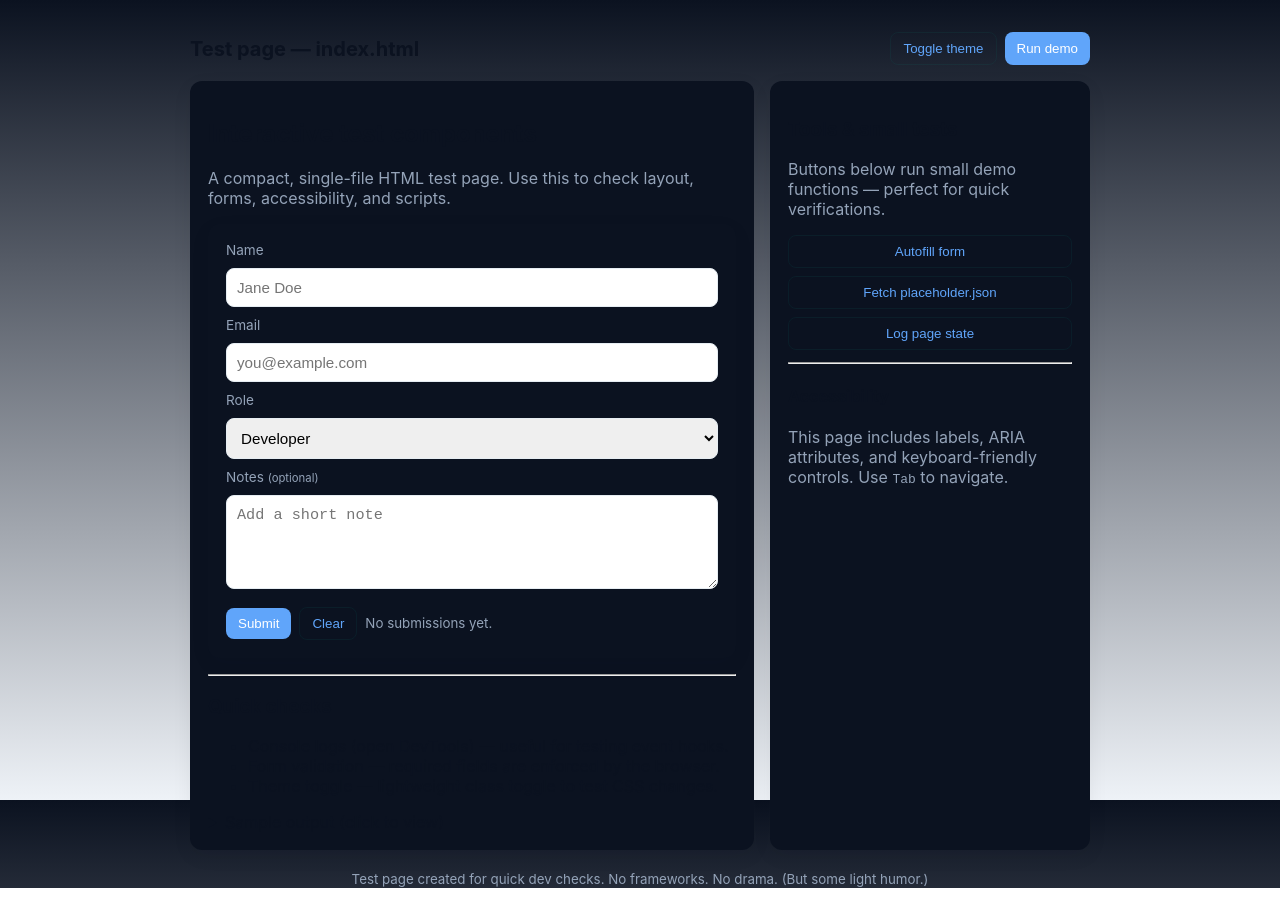
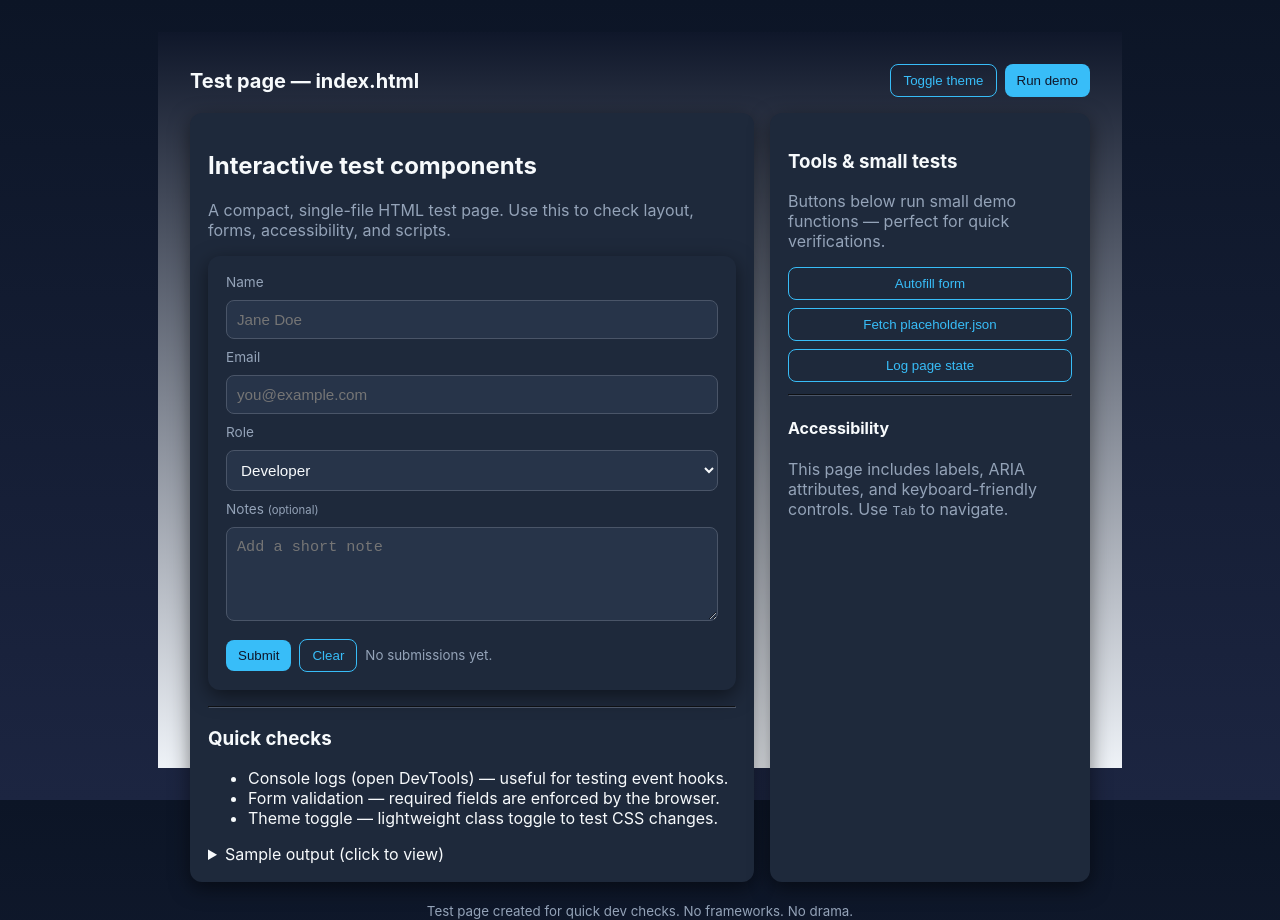
Before and after one commit to Uttam1916/git-train, a plain HTML site: page index.html in a window 1280 px wide. Both pictures are taken after a click on the button "Toggle theme". Before the commit the page ends 888 px from the top, so only its background shows below. Drawn offline with Linux system fonts and the light colour scheme.

Commit message:
fix: dark mode text

```diff
--- a/index.html
+++ b/index.html
@@ -6,34 +6,71 @@
   <title>Test Page — index.html</title>
   <meta name="description" content="Simple, self-contained test page for development and demoing HTML/CSS/JS." />
 
-  <!-- Basic styling kept inline so this is a single-file test page -->
   <style>
     :root{
-      --bg:#f7fafc; --card:#ffffff; --muted:#6b7280; --accent:#0f766e;
-      --maxw:900px; --radius:12px; --pad:18px;
+      --bg:#f7fafc;
+      --card:#ffffff;
+      --muted:#6b7280;
+      --accent:#0f766e;
+      --text:#0b1220;
+      --maxw:900px;
+      --radius:12px;
+      --pad:18px;
     }
+
+    body, html{
+      height:100%;
+      margin:0;
+      padding:32px;
+      font-family:Inter, system-ui, -apple-system, 'Segoe UI', Roboto, 'Helvetica Neue', Arial;
+      display:flex;
+      align-items:flex-start;
+      justify-content:center;
+      background: linear-gradient(180deg, var(--bg), #eef2f7);
+      color: var(--text);
+    }
+
     *{box-sizing:border-box}
-    html,body{height:100%}
-    body{
-      margin:0;padding:32px; font-family:Inter, system-ui, -apple-system, 'Segoe UI', Roboto, 'Helvetica Neue', Arial;
-      background:linear-gradient(180deg,var(--bg),#eef2f7); color:#0b1220;
-      display:flex; align-items:flex-start; justify-content:center;
-    }
-    .wrap{width:100%;max-width:var(--maxw)}
+
+    .wrap{width:100%; max-width:var(--maxw)}
     header{display:flex;align-items:center;justify-content:space-between;margin-bottom:16px}
     header h1{font-size:1.25rem;margin:0}
     .grid{display:grid;grid-template-columns:1fr 320px;gap:16px}
 
-    .card{background:var(--card);border-radius:var(--radius);box-shadow:0 6px 20px rgba(8,15,30,0.06);padding:var(--pad)}
+    .card{
+      background:var(--card);
+      border-radius:var(--radius);
+      box-shadow:0 6px 20px rgba(8,15,30,0.06);
+      padding:var(--pad);
+      color: var(--text);
+    }
 
     .controls{display:flex;gap:8px;flex-wrap:wrap}
-    button{cursor:pointer;border:0;padding:8px 12px;border-radius:8px;background:var(--accent);color:white}
-    button.ghost{background:transparent;color:var(--accent);border:1px solid rgba(15,118,110,0.12)}
+    button{
+      cursor:pointer;
+      border:0;
+      padding:8px 12px;
+      border-radius:8px;
+      background:var(--accent);
+      color:white;
+      transition: background 0.2s, color 0.2s;
+    }
+    button:hover{opacity:0.85}
+    button.ghost{
+      background:transparent;
+      color:var(--accent);
+      border:1px solid rgba(15,118,110,0.2);
+    }
 
     form{display:flex;flex-direction:column;gap:10px}
     label{font-size:0.85rem;color:var(--muted)}
     input[type=text], input[type=email], textarea, select{
-      padding:10px;border-radius:8px;border:1px solid #e6edf2;font-size:0.95rem
+      padding:10px;
+      border-radius:8px;
+      border:1px solid #e6edf2;
+      font-size:0.95rem;
+      background:white;
+      color:var(--text);
     }
     small{color:var(--muted)}
 
@@ -43,8 +80,42 @@
     }
 
     /* small utilities */
-    pre{overflow:auto;padding:10px;border-radius:8px;background:#0b12205c;color:#fff}
+    pre{
+      overflow:auto;
+      padding:10px;
+      border-radius:8px;
+      background:#0b12205c;
+      color:#fff;
+    }
     .muted{color:var(--muted)}
+
+    /* Dark mode */
+    .dark{
+      --bg:#0f172a;
+      --card:#1e293b;
+      --muted:#94a3b8;
+      --accent:#38bdf8;
+      --text:#f7fafc;
+      color: var(--text);
+      background: linear-gradient(180deg, #0c1526, #1c2541);
+    }
+
+    .dark .card{
+      box-shadow: 0 6px 20px rgba(0,0,0,0.5);
+      background: var(--card);
+      color: var(--text);
+    }
+
+    .dark input, .dark select, .dark textarea{
+      background:#273449;
+      color:#f7fafc;
+      border:1px solid #4a5568;
+    }
+
+    .dark button{background:var(--accent); color:#0f172a;}
+    .dark button.ghost{background:transparent; border:1px solid #38bdf8; color:#38bdf8;}
+    .dark hr{border-color:#4a5568;}
+    .dark small{color:#94a3b8;}
   </style>
 </head>
 <body>
@@ -58,7 +129,6 @@
     </header>
 
     <main class="grid">
-      <!-- Main interactive area -->
       <section class="card" aria-labelledby="main-title">
         <h2 id="main-title">Interactive test components</h2>
         <p class="muted">A compact, single-file HTML test page. Use this to check layout, forms, accessibility, and scripts.</p>
@@ -102,7 +172,6 @@
         </details>
       </section>
 
-      <!-- Sidebar / tools -->
       <aside class="card" aria-labelledby="tools-title">
         <h3 id="tools-title">Tools & small tests</h3>
         <p class="muted">Buttons below run small demo functions — perfect for quick verifications.</p>
@@ -120,18 +189,13 @@
     </main>
 
     <footer style="margin-top:18px;text-align:center;color:var(--muted)">
-      <small>Test page created for quick dev checks. No frameworks. No drama. (But some light humor.)</small>
+      <small>Test page created for quick dev checks. No frameworks. No drama.</small>
     </footer>
   </div>
 
-  <!-- Small script to make the test page useful -->
   <script>
-    // Minimal state container
-    const state = {
-      submissions: []
-    };
+    const state = { submissions: [] };
 
-    // Elements
     const nameEl = document.getElementById('name');
     const emailEl = document.getElementById('email');
     const notesEl = document.getElementById('notes');
@@ -146,24 +210,23 @@
     const themeBtn = document.getElementById('themeBtn');
     const runDemo = document.getElementById('runDemo');
 
-    // handlers
     submitBtn.addEventListener('click', () => {
       if (!nameEl.value || !emailEl.value) {
-        alert('Please fill the required fields. The browser is kindly reminding you.');
+        alert('Please fill the required fields.');
         return;
       }
       const record = { name: nameEl.value, email: emailEl.value, role: roleEl.value, notes: notesEl.value, at: new Date().toISOString() };
       state.submissions.push(record);
       output.textContent = JSON.stringify(record, null, 2);
       status.textContent = `Submitted ${state.submissions.length} time(s)`;
-      console.log('Submission saved to in-memory state:', record);
+      console.log('Submission saved:', record);
     });
 
     clearBtn.addEventListener('click', () => {
       nameEl.value = emailEl.value = notesEl.value = '';
       roleEl.selectedIndex = 0;
       output.textContent = 'Cleared.';
-      console.log('Form cleared by user.');
+      console.log('Form cleared.');
     });
 
     fillBtn.addEventListener('click', () => {
@@ -175,7 +238,6 @@
     });
 
     fetchBtn.addEventListener('click', async () => {
-      // This intentionally fetches a non-existent resource to show how errors surface.
       try {
         const res = await fetch('placeholder.json');
         if (!res.ok) throw new Error('Not found');
@@ -183,7 +245,7 @@
         output.textContent = JSON.stringify(data, null, 2);
       } catch (err) {
         output.textContent = `Fetch failed: ${err.message}`;
-        console.warn('Fetch demo failed (expected on a local test):', err);
+        console.warn('Fetch demo failed:', err);
       }
     });
 
@@ -193,25 +255,18 @@
     });
 
     themeBtn.addEventListener('click', () => {
-      document.documentElement.style.setProperty('--bg', getComputedStyle(document.documentElement).getPropertyValue('--bg').trim() === '#f7fafc' ? '#0b1220' : '#f7fafc');
-      document.documentElement.style.setProperty('--card', getComputedStyle(document.documentElement).getPropertyValue('--card').trim() === '#ffffff' ? '#0b1220' : '#ffffff');
-      document.documentElement.style.setProperty('--muted', getComputedStyle(document.documentElement).getPropertyValue('--muted').trim() === '#6b7280' ? '#94a3b8' : '#6b7280');
-      document.documentElement.style.setProperty('--accent', getComputedStyle(document.documentElement).getPropertyValue('--accent').trim() === '#0f766e' ? '#60a5fa' : '#0f766e');
-      output.textContent = 'Toggled theme. If this surprises you, pretend it was planned.';
+      document.documentElement.classList.toggle('dark');
+      output.textContent = document.documentElement.classList.contains('dark') ? 'Dark mode enabled.' : 'Light mode enabled.';
     });
 
     runDemo.addEventListener('click', () => {
-      // A small bundled demo of interactions
       fillBtn.click();
       submitBtn.click();
       logState.click();
       console.info('Demo run complete.');
     });
 
-    // Accessibility: focus the first input on load
-    window.addEventListener('load', () => {
-      nameEl.focus();
-    });
+    window.addEventListener('load', () => { nameEl.focus(); });
   </script>
 </body>
 </html>
```
